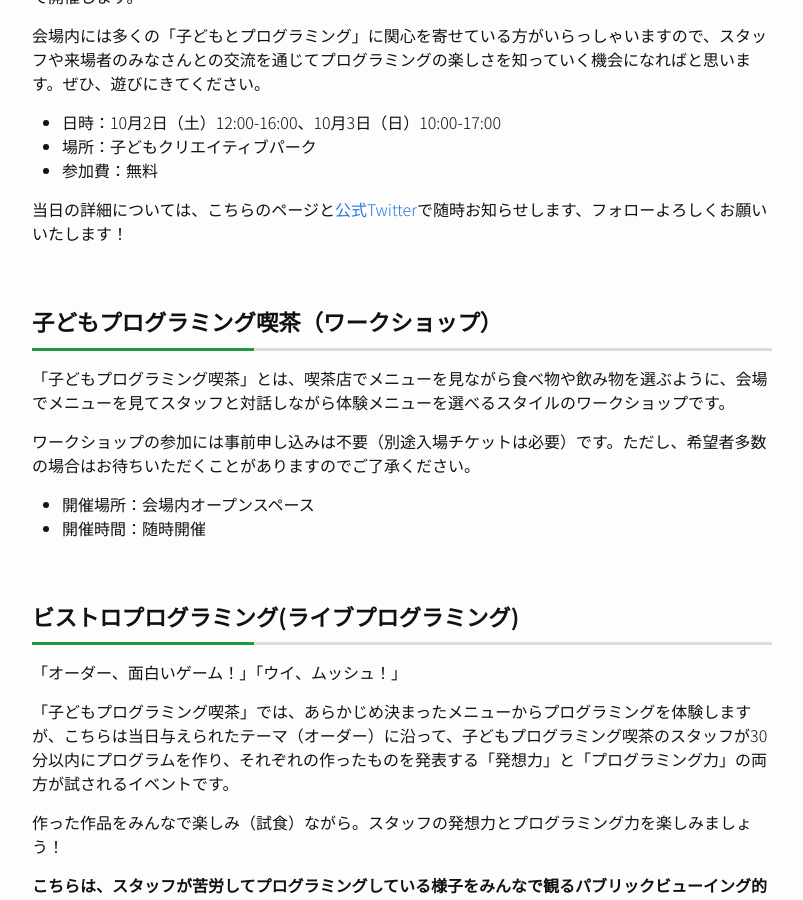
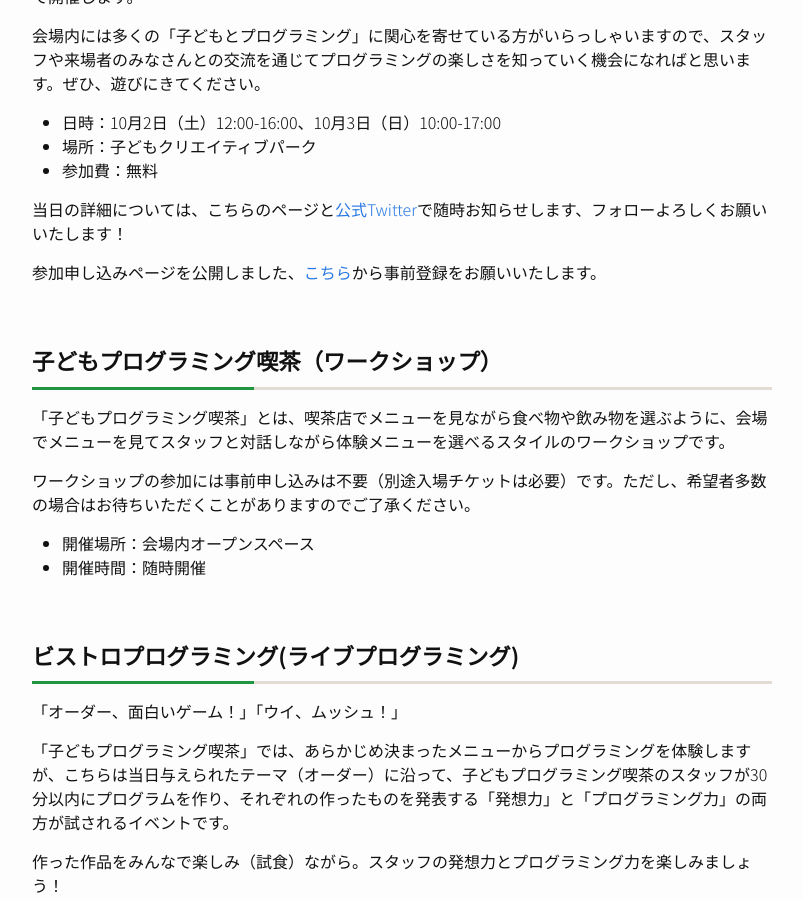
Before and after one commit to pgmsaloon4kids/pgmsaloon4kids.github.io, a Jekyll site: the page built from pages/tokyo/2021.md, in a window 1280 px wide and 900 px high, scrolled down 565 px. Shown: the whole window, without its empty margins (238-1041 px from the left). Built offline with Jekyll 4.4.1, drawn with Linux system fonts in a browser that asks for light colours.

Commit message:
Update 2021.md

```diff
--- a/pages/tokyo/2021.md
+++ b/pages/tokyo/2021.md
@@ -14,6 +14,8 @@ Maker Faire Tokyo 2016以来、多くの方にプログラミングの楽しさ
 - 参加費：無料
 
 当日の詳細については、こちらのページと[公式Twitter](https://twitter.com/pgmsaloon4kids){:target="_blank"}で随時お知らせします、フォローよろしくお願いいたします！
+
+参加申し込みページを公開しました、[こちら](https://peatix.com/event/2955769/)から事前登録をお願いいたします。
 
 <a id="saloon">
 
```
